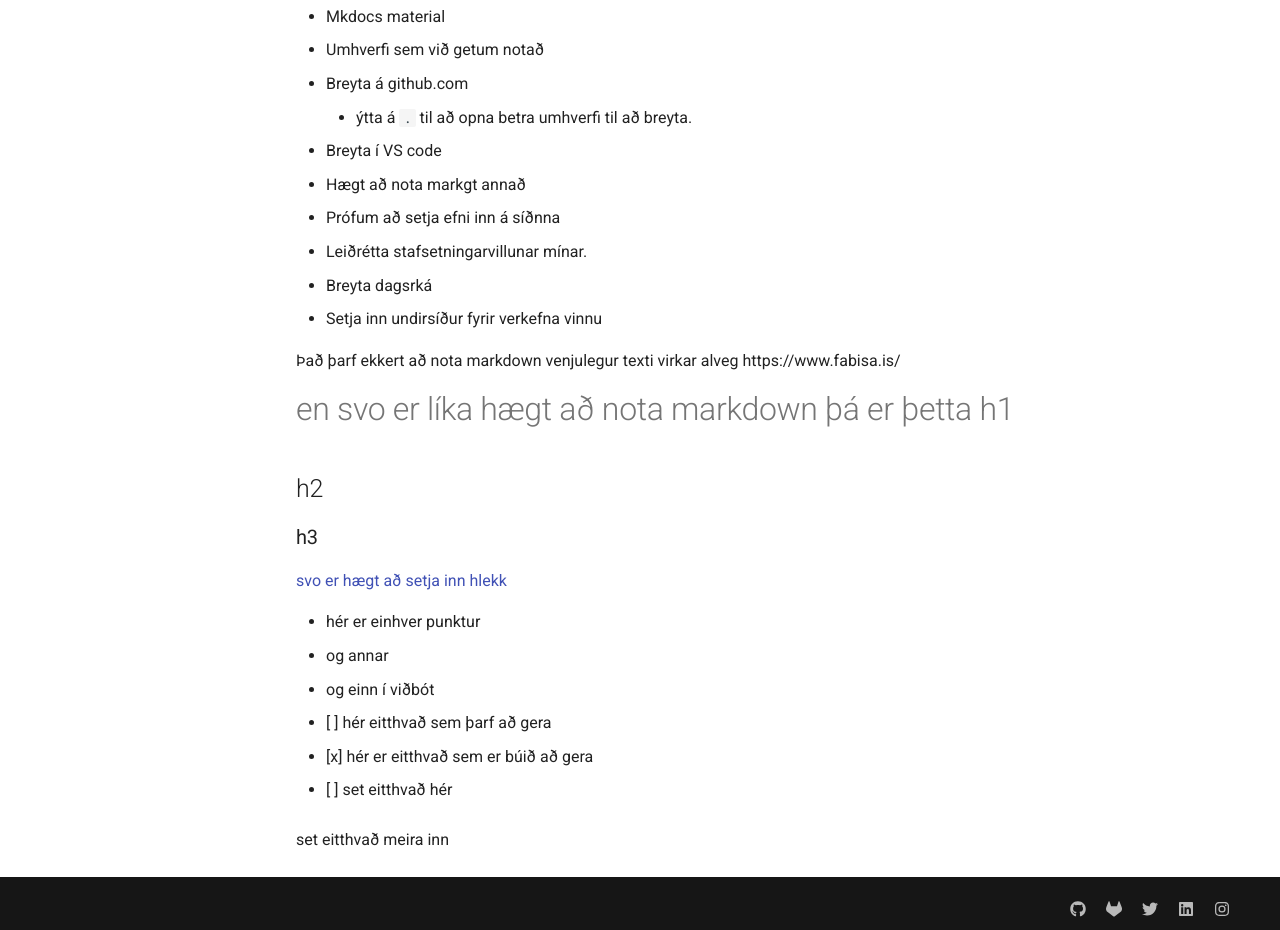
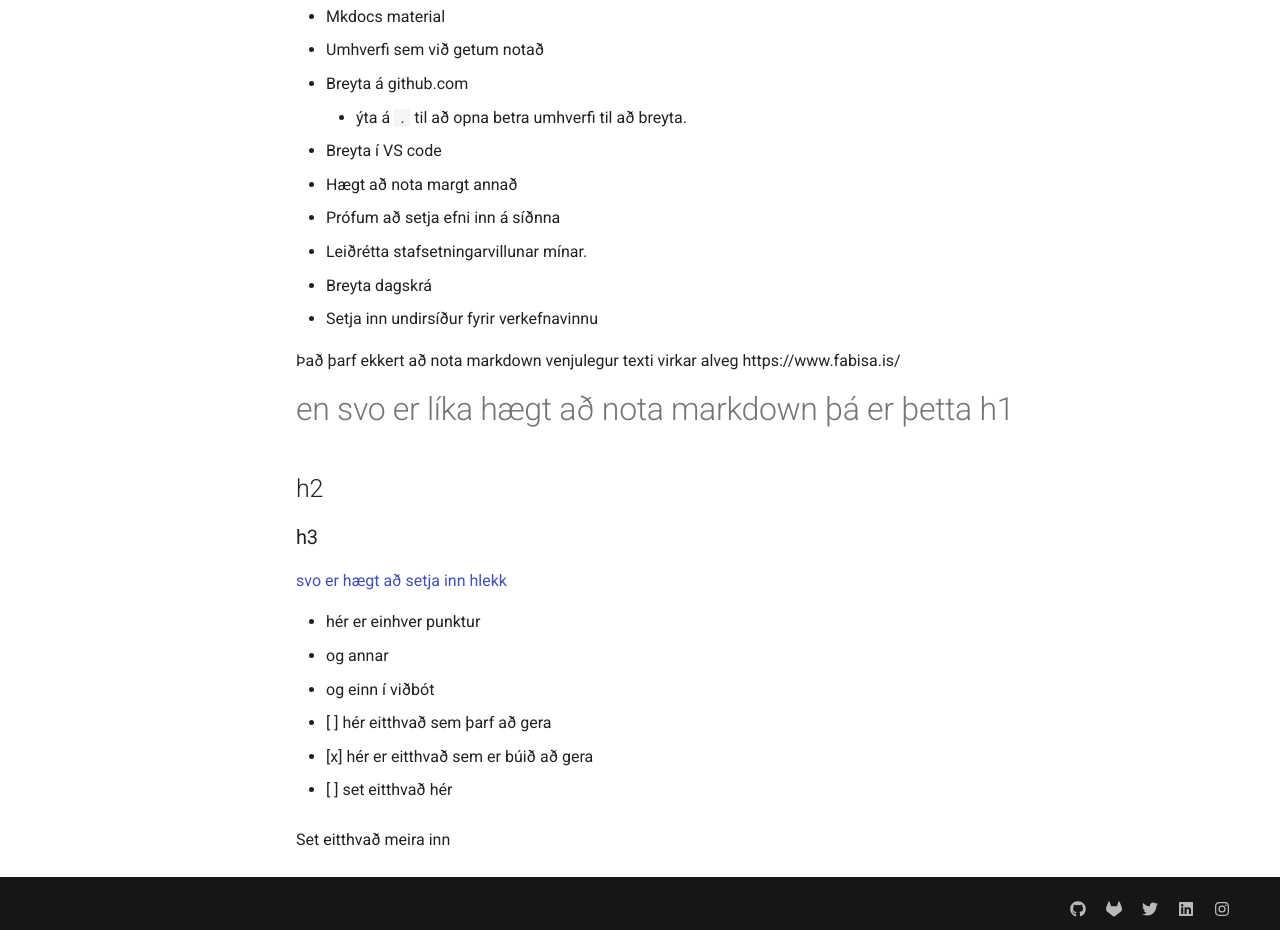
Before and after one commit to Fab-Lab-Island/fli-bootcamp-2025, an MkDocs documentation site: the page built from docs/kynningar/git-yfirferð.md, in a window 1280 px wide and 1400 px high. Shown: the part 467-1397 px from the top of the window. Built offline with MkDocs 1.6.1 and Material for MkDocs 9.7.7, drawn with Linux system fonts in a browser that asks for light colours.

Commit message:
Update git-yfirferð.md
Lagaði stafsetningu

````diff
--- a/docs/kynningar/git-yfirferð.md
+++ b/docs/kynningar/git-yfirferð.md
@@ -12,13 +12,13 @@ Farið yfir hvernig við setjum inn efni á þessari síðu.
   - Mkdocs material
 - Umhverfi sem við getum notað
   - Breyta á github.com
-    - ýtta á ```.``` til að opna betra umhverfi til að breyta.
+    - ýta á ```.``` til að opna betra umhverfi til að breyta.
   - Breyta í VS code
-  - Hægt að nota markgt annað
+  - Hægt að nota margt annað
 - Prófum að setja efni inn á síðnna
   - Leiðrétta stafsetningarvillunar mínar.
-  - Breyta dagsrká
-  - Setja inn undirsíður fyrir verkefna vinnu
+  - Breyta dagskrá
+  - Setja inn undirsíður fyrir verkefnavinnu
 
 Það þarf ekkert að nota markdown venjulegur texti virkar alveg https://www.fabisa.is/
 
@@ -36,4 +36,4 @@ Farið yfir hvernig við setjum inn efni á þessari síðu.
 
 - [ ] set eitthvað hér
 
-set eitthvað meira inn
+Set eitthvað meira inn
````
